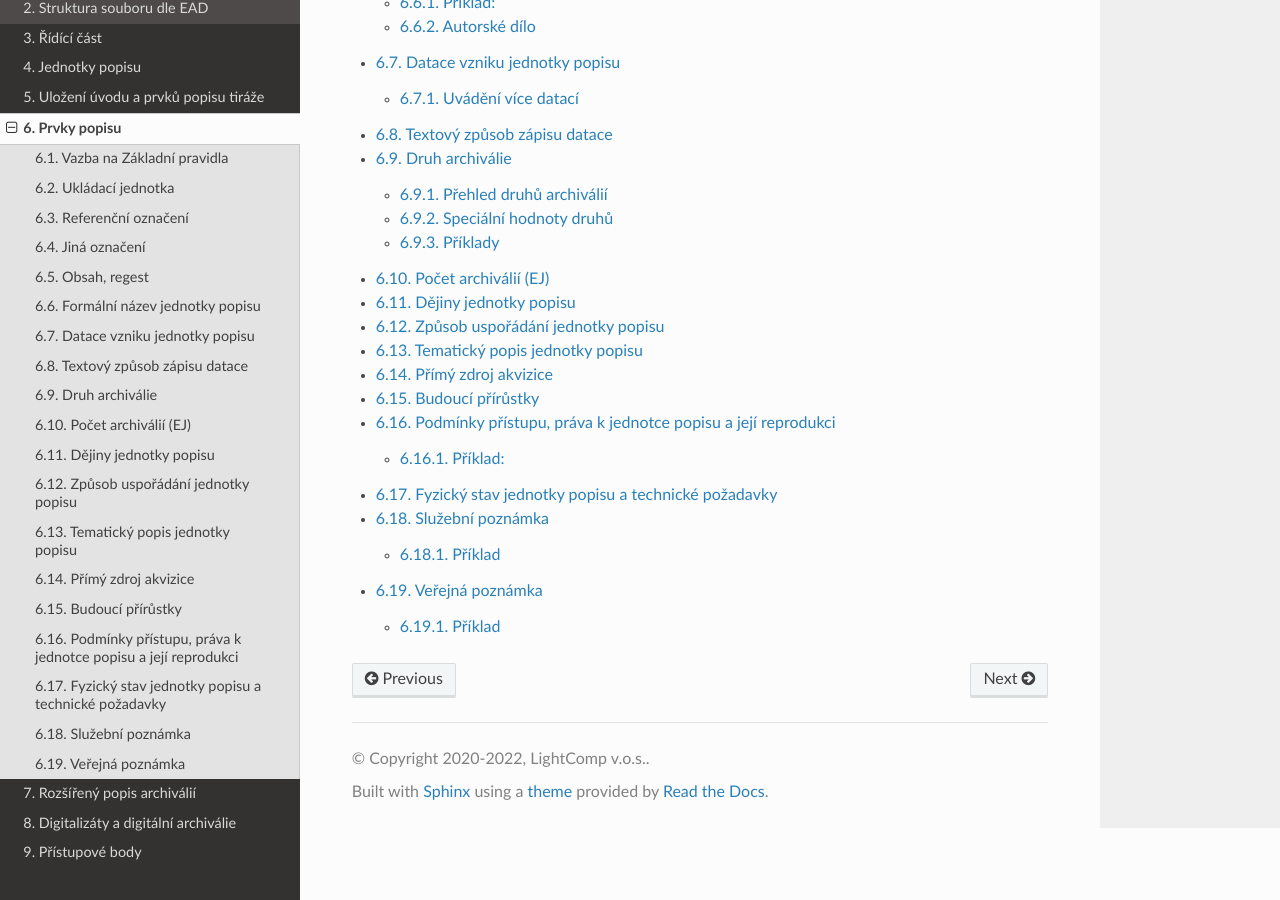
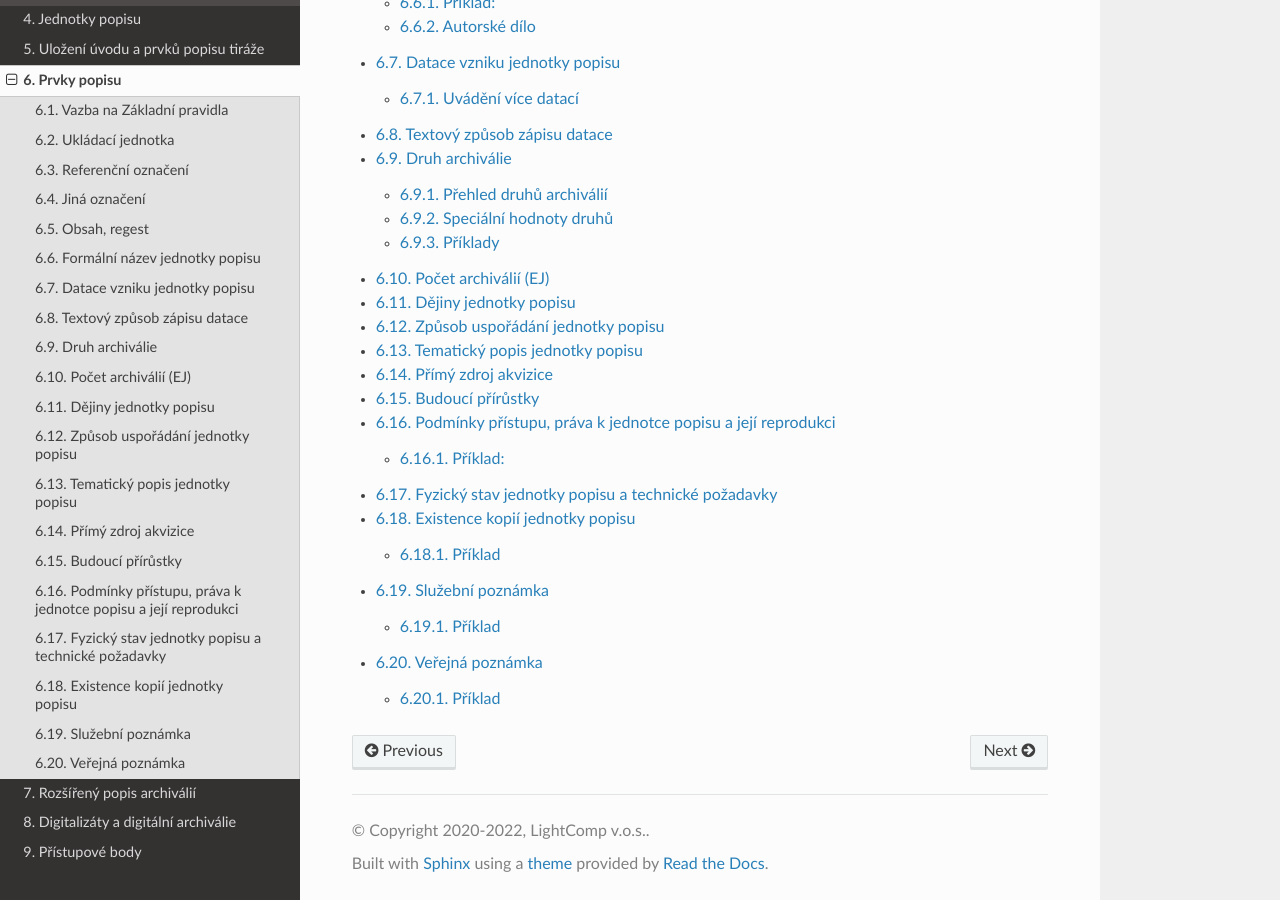
Before and after one commit to elzasw/ead3doc, a Sphinx documentation site: the page built from doc/source/prvky-popisu.rst, in a window 1280 px wide and 900 px high, scrolled down 757 px. Built offline with Sphinx 7.4.7 and the Read the Docs theme 2.0.0, drawn with Linux system fonts in a browser that asks for light colours.

```diff
--- a/doc/source/prvky-popisu.rst
+++ b/doc/source/prvky-popisu.rst
@@ -37,5 +37,6 @@ v části :ref:`ead_item_types_overview`.
   prvky-popisu/bud-prirustky.rst
   prvky-popisu/podm-pristupu.rst
   prvky-popisu/fyz-stav.rst
+  prvky-popisu/ex-kopii-jp.rst
   prvky-popisu/poznamka-sluzebni.rst
   prvky-popisu/poznamka-verejna.rst
--- /dev/null
+++ b/doc/source/prvky-popisu/ex-kopii-jp.rst
@@ -0,0 +1,23 @@
+.. _ead_item_types_ex_kopii:
+
+===========================================
+Existence kopií jednotky popisu
+===========================================
+
+Další popis viz: 4.5.3 Existence kopií jednotky popisu
+
+Informace o existenci kopií jednotek popisu se zachycuje pomocí
+elementu `<altformavail> <https://loc.gov/ead/EAD3taglib/EAD3-TL-eng.html#elem-altformavail>`_
+s vnořeným jedním elementem
+`<p> <https://loc.gov/ead/EAD3taglib/EAD3-TL-eng.html#elem-p>`_.
+
+
+Příklad
+=============
+
+
+.. code-block:: xml
+
+  <ead:altformavail>
+    <ead:p>Mikrofilm č. 452</ead:p>
+  </ead:altformavail>
--- a/doc/source/prvky-popisu/prehled.rst
+++ b/doc/source/prvky-popisu/prehled.rst
@@ -61,7 +61,7 @@ Univerzální prvky popisu
    * - 4.5.2 Odkazy na příbuzné dokumenty, archiválie a pomůcky pro vyhledávání
      -
    * - 4.5.3 Existence kopií jednotky popisu
-     -
+     - :ref:`ead_item_types_ex_kopii`
    * - 4.6.1 Služební poznámka
      - :ref:`ead_item_types_poznamka_sluzebni`
    * - 4.6.2 Veřejná poznámka
--- a/doc/source/zmeny.rst
+++ b/doc/source/zmeny.rst
@@ -57,3 +57,4 @@ Duben 2022
  * přidání prvku popisu: :ref:`ead_item_types_unitdatestructured_text`
  * přidání prvku popisu: :ref:`ead_item_types_jinadatace`
  * řešení prvků popisu :ref:`ead_item_types_rozmery_duration`
+ * přidání prvku popisu: :ref:`ead_item_types_ex_kopii`
```
